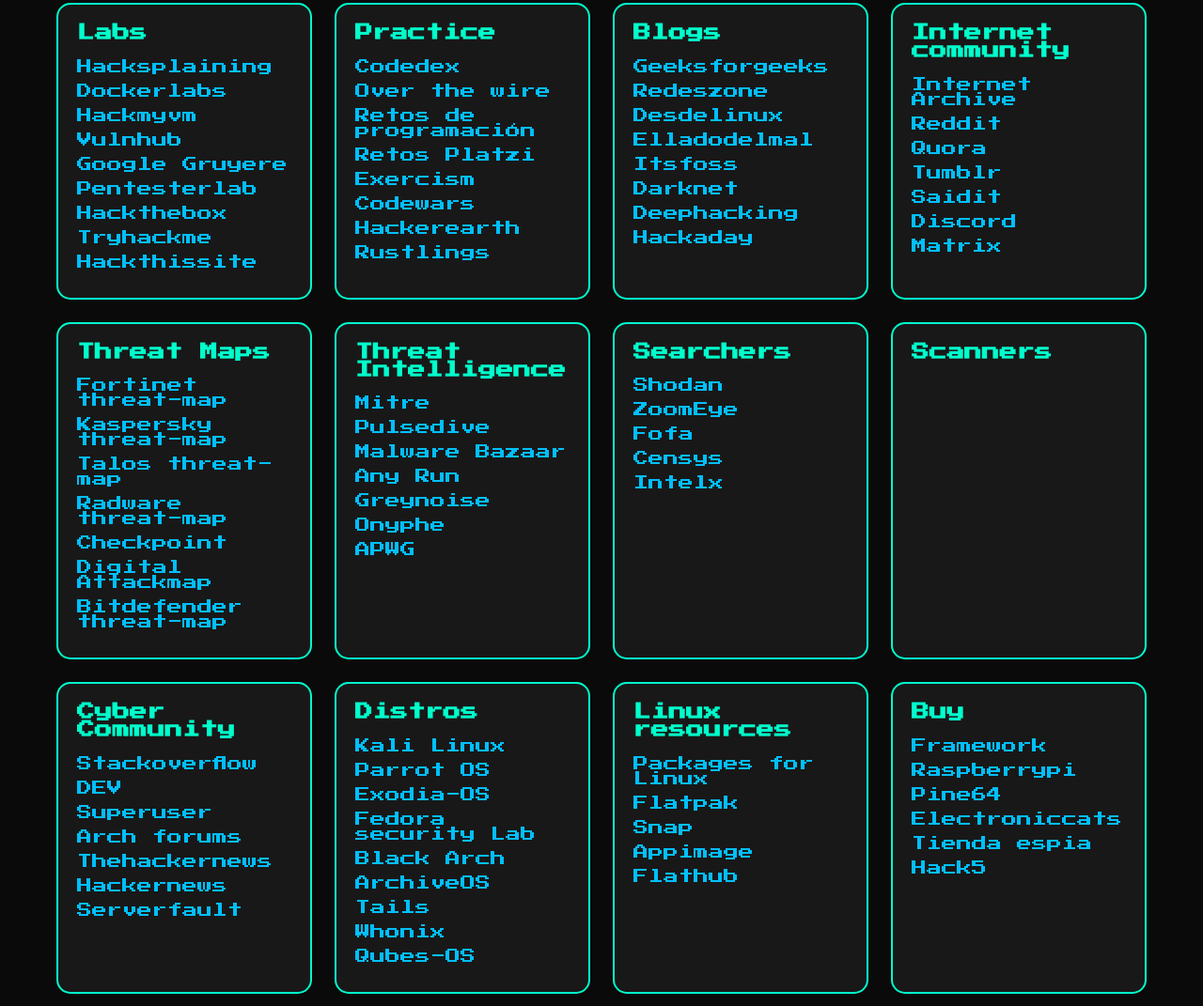
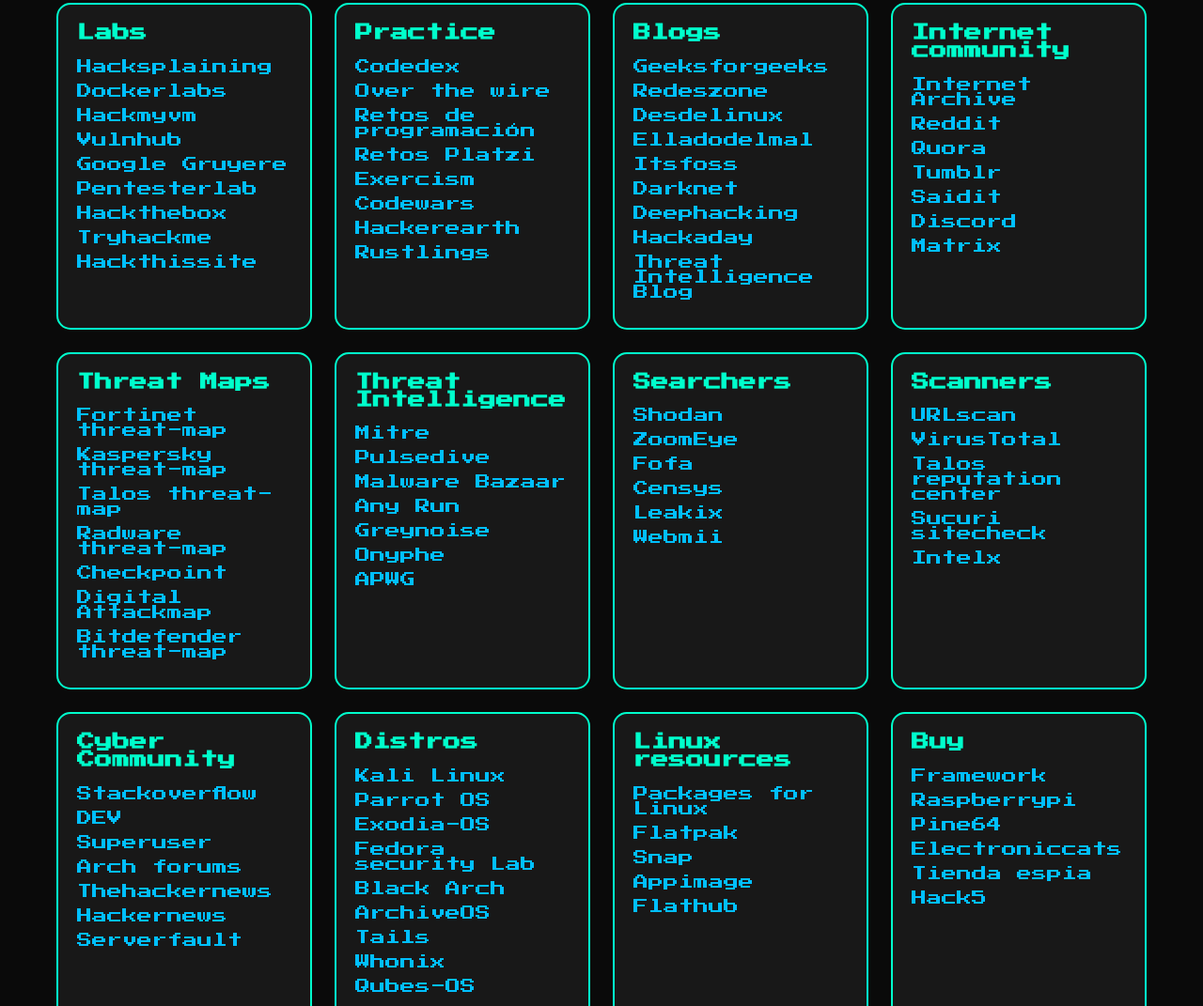
Before and after one commit to Inf0sth/i0Homepage, a plain HTML site: page index.html in a window 1280 px wide. Shown: the part 837-1908 px from the top of the page at 94% size. Drawn offline with nearby package versions, Linux system fonts and the light colour scheme.

Commit message:
On branch main Changes to be committed: 	modified:   index.html

```diff
--- a/index.html
+++ b/index.html
@@ -50,6 +50,7 @@
       <a href="https://www.darknet.org.uk/" target="_blank">Darknet</a>
       <a href="https://deephacking.tech/" target="_blank">Deephacking</a>
       <a href="https://hackaday.com/" target="_blank">Hackaday</a>
+      <a href="https://www.threatintelligence.com/blog" target="_blank">Threat Intelligence Blog</a>
     </div>
     <div class="card">
       <h3>Internet community</h3>
@@ -89,19 +90,19 @@
       <a href="https://www.zoomeye.ai/" target="_blank">ZoomEye</a>
       <a href="https://en.fofa.info/" target="_blank">Fofa</a>
       <a href="https://search.censys.io/" target="_blank">Censys</a>
-      <a href="https://intelx.io/" target="_blank">Intelx</a>
-      <a href="" target="_blank"></a>
-      <a href="" target="_blank"></a>
+      <a href="https://leakix.net/" target="_blank">Leakix</a>
+      <a href="https://webmii.com/" target="_blank">Webmii</a>
       <a href="" target="_blank"></a>
       <a href="" target="_blank"></a>
       <a href="" target="_blank"></a>
     </div>
     <div class="card">
       <h3>Scanners</h3>
-      <a href="" target="_blank"></a>
-      <a href="" target="_blank"></a>
-      <a href="" target="_blank"></a>
-      <a href="" target="_blank"></a>
+      <a href="https://urlscan.io/" target="_blank">URLscan</a>
+      <a href="https://www.virustotal.com/gui/home/upload" target="_blank">VirusTotal</a>
+      <a href="https://talosintelligence.com/reputation_center" target="_blank">Talos reputation center</a>
+      <a href="https://sitecheck.sucuri.net/" target="_blank">Sucuri sitecheck</a>
+      <a href="https://intelx.io/" target="_blank">Intelx</a>
       <a href="" target="_blank"></a>
       <a href="" target="_blank"></a>
     </div>
```
